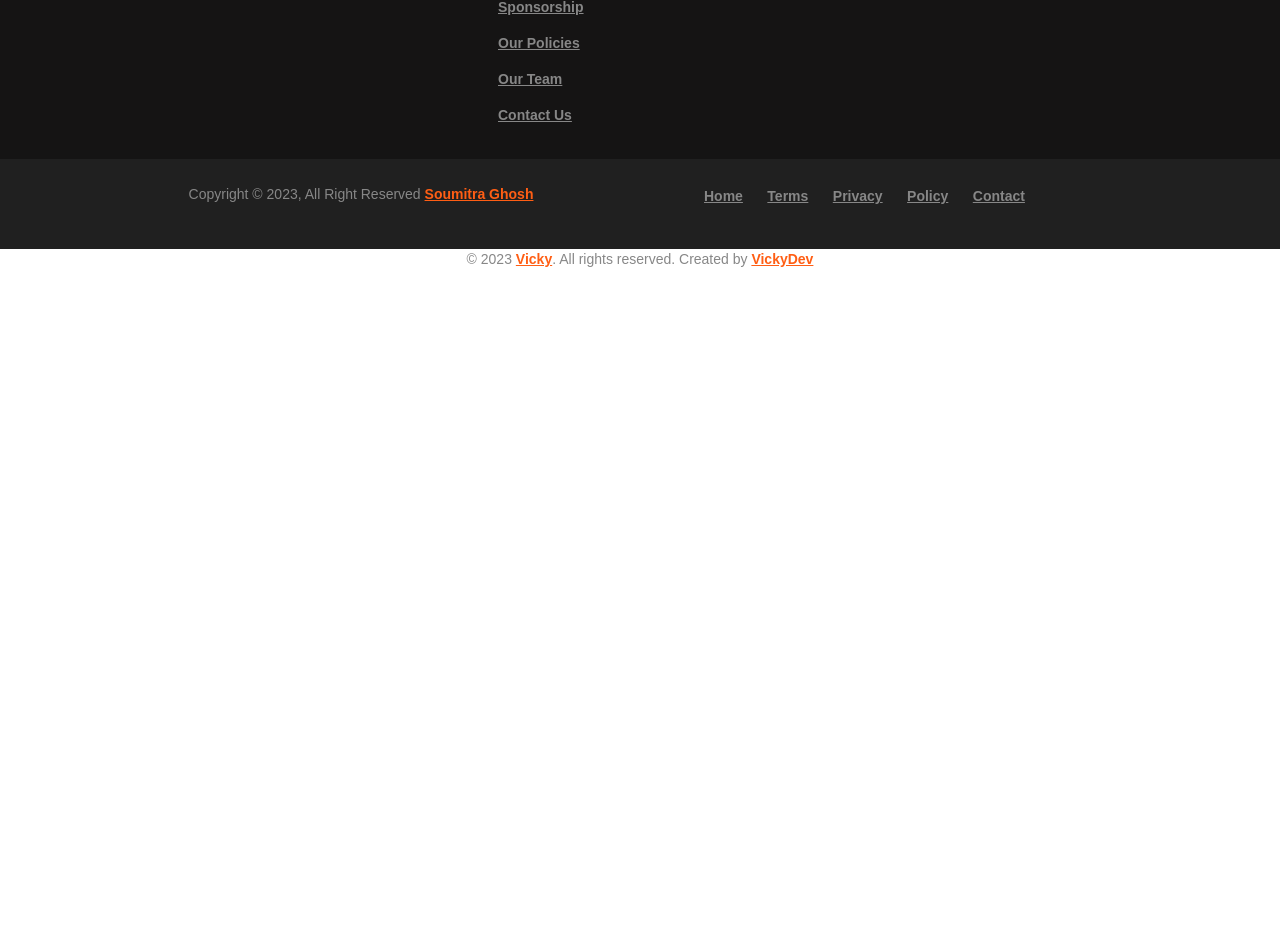
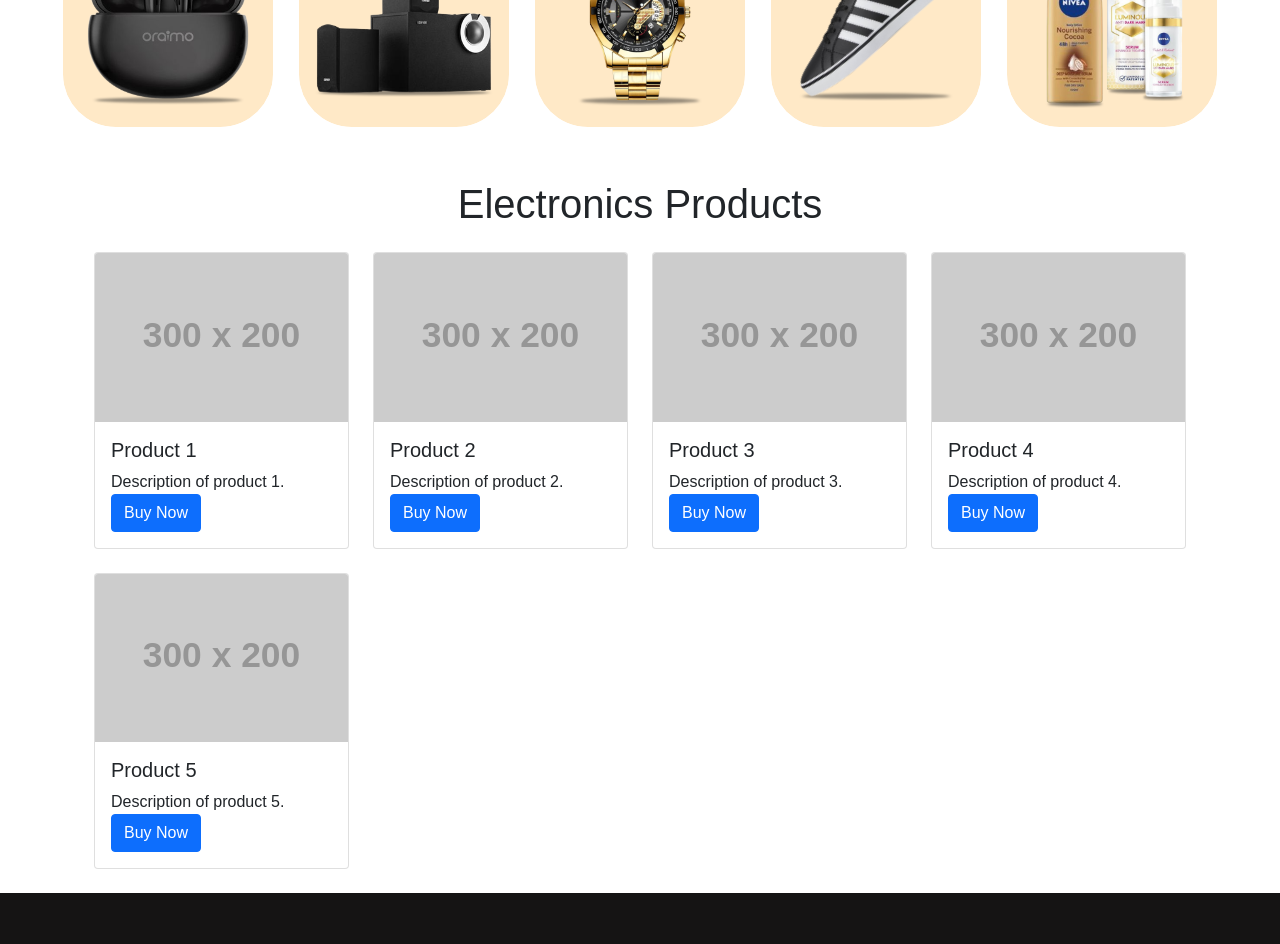
Before and after one commit to vickymayowa/JUMIA-ECOMMERCE-WEB-APPLICATION, a plain HTML site: page public/index.html in a window 1280 px wide. Shown: the part 876-1820 px from the top of the page. Before the commit the page ends 1146 px from the top, so only its background shows below. Drawn offline with nearby package versions, Linux system fonts and the light colour scheme; no server answers; placeholder pictures from the web are drawn by us.

```diff
--- a/public/index.html
+++ b/public/index.html
@@ -58,7 +58,7 @@
                           <span class="fw-bold">$00.00</span>
                       </li>
                   </ul>
-                    <button type="button" class="login-with-google-btn fw-bolder" id="signInWithGoogle">
+                    <button type="button" class="login-with-google-btn fw-bolder Google" id="signInWithGoogle">
                       Sign in with Google
                     </button>
                 </ul>
@@ -142,6 +142,88 @@
         </div>
     </div>
 </div>
+<div class="container mt-3 mb-4">
+    <div class="row">
+      <div class="col-sm-6">
+        <img src="./pictures/Asset/e-commerce.gif" alt="Gif Ecommerce" class="img-fluid">
+      </div>
+      <div class="col-sm-6">
+        <img src="./pictures/Asset/Shopping.gif" alt="Gif Ecommerce" class="img-fluid">
+      </div>
+    </div>
+  </div>
+  <div class="d-lg-flex d-sm-block col-lg-12 grid-cols-2 gap-3 justify-content-center">
+    <img src="./pictures/New grid pics/accessories_220x220.png" alt="" class="img-fluid">
+    <img src="./pictures/New grid pics/electronics_220x220.png" alt="" class="img-fluid">
+    <img src="./pictures/New grid pics/exclusive-deals_220x220v2.png" alt="" class="img-fluid">
+    <img src="./pictures/New grid pics/fashion_220x220.png" alt="" class="img-fluid">
+    <img src="./pictures/New grid pics/health-beauty_220x220.png" alt="" class="img-fluid">
+  </div>
+
+  <div class="container mt-5">
+    <h1 class="text-center mb-4">Electronics Products</h1>
+
+    <div class="row">
+      <div class="col-md-3">
+        <div class="card mb-4">
+          <img src="https://dummyimage.com/300x200/000/fff" class="card-img-top" alt="Product Image">
+          <div class="card-body">
+            <h5 class="card-title">Product 1</h5>
+            <p class="card-text">Description of product 1.</p>
+            <a href="#" class="btn btn-primary">Buy Now</a>
+          </div>
+        </div>
+      </div>
+
+      <div class="col-md-3">
+        <div class="card mb-4">
+          <img src="https://dummyimage.com/300x200/000/fff" class="card-img-top" alt="Product Image">
+          <div class="card-body">
+            <h5 class="card-title">Product 2</h5>
+            <p class="card-text">Description of product 2.</p>
+            <a href="#" class="btn btn-primary">Buy Now</a>
+          </div>
+        </div>
+      </div>
+
+      <div class="col-md-3">
+        <div class="card mb-4">
+          <img src="https://dummyimage.com/300x200/000/fff" class="card-img-top" alt="Product Image">
+          <div class="card-body">
+            <h5 class="card-title">Product 3</h5>
+            <p class="card-text">Description of product 3.</p>
+            <a href="#" class="btn btn-primary">Buy Now</a>
+          </div>
+        </div>
+      </div>
+
+      <div class="col-md-3">
+        <div class="card mb-4">
+          <img src="https://dummyimage.com/300x200/000/fff" class="card-img-top" alt="Product Image">
+          <div class="card-body">
+            <h5 class="card-title">Product 4</h5>
+            <p class="card-text">Description of product 4.</p>
+            <a href="#" class="btn btn-primary">Buy Now</a>
+          </div>
+        </div>
+      </div>
+    </div>
+
+    <div class="row">
+      <div class="col-md-3">
+        <div class="card mb-4">
+          <img src="https://dummyimage.com/300x200/000/fff" class="card-img-top" alt="Product Image">
+          <div class="card-body">
+            <h5 class="card-title">Product 5</h5>
+            <p class="card-text">Description of product 5.</p>
+            <a href="#" class="btn btn-primary">Buy Now</a>
+        </div>
+      </div>
+    </div>
+  </div>
+
+
+
             <!-- end /.footer-menu -->
           </div>
           <!-- Ends: .footer-widget -->
@@ -354,11 +436,12 @@
           onAuthStateChanged(auth,(user)=>{
               //console.log(user)
               if(user){
-              disp.innerHTML = `
-              <div class="chip">
-               <img src= '${user.photoURL}' alt='Person' width='96' height='96' />
-              </div>
-              `
+                  disp.innerHTML = `
+                  <div class="chip">
+                    <img src= '${user.photoURL}' alt='Person' width='96' height='96' />
+                    </div>
+                    `
+                signInWithGoogle.style.display = "none"
               console.log("hello world")
               }else{
                   // alert("user is not signed in")
--- a/public/style.css
+++ b/public/style.css
@@ -171,15 +171,6 @@
   background-color: white;
   background-repeat: no-repeat;
   background-position: 12px 11px;
-}
-.chip {
-  display: inline-block;
-  padding: 0 25px;
-  height: 50px;
-  font-size: 16px;
-  line-height: 50px;
-  border-radius: 25px;
-  background-color: #f1f1f1;
 }
 
 .chip img {
```
Also changed, not shown: public/pictures/Asset/Mobile.png (added), public/pictures/Asset/ecommerce.png (added), 2 other files.
